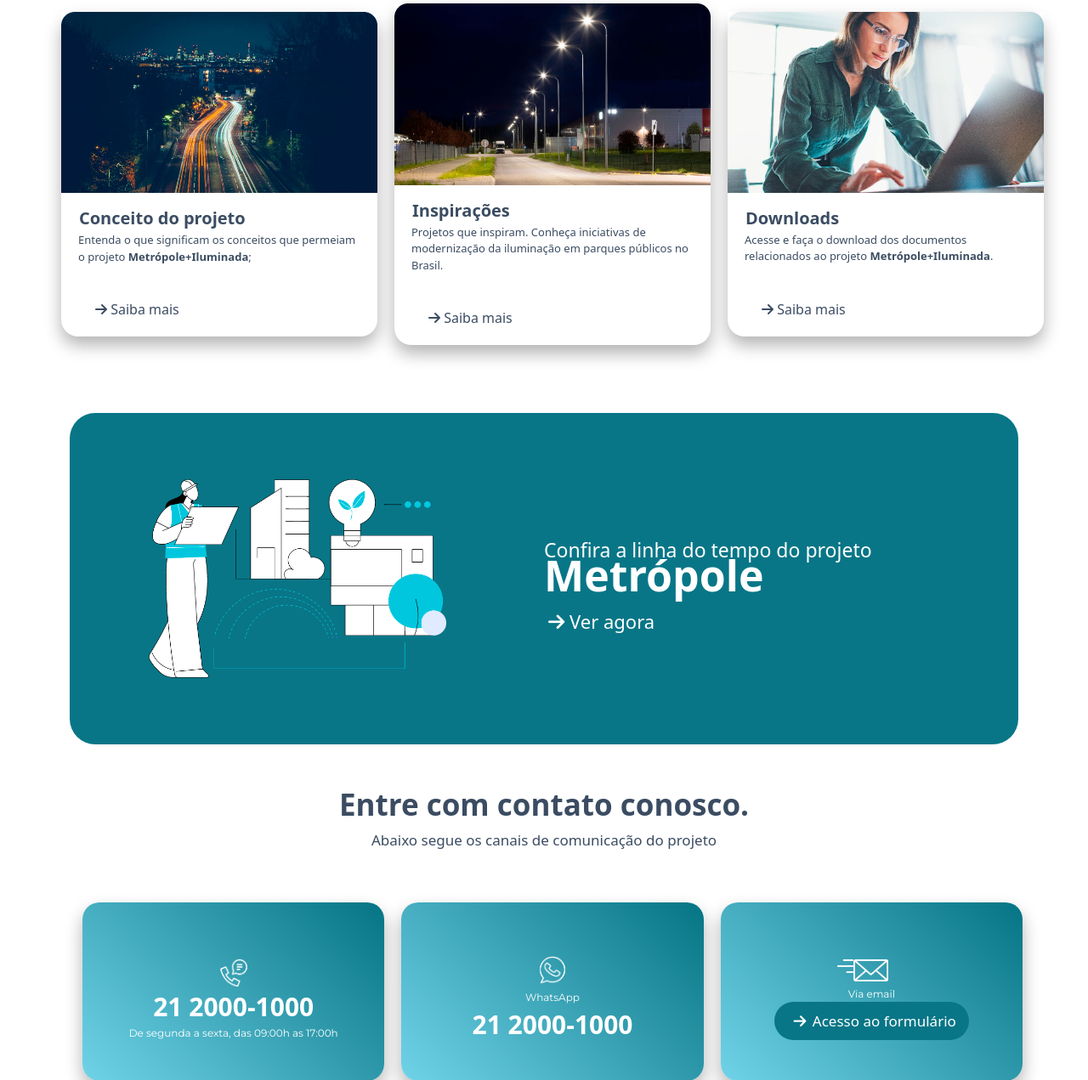
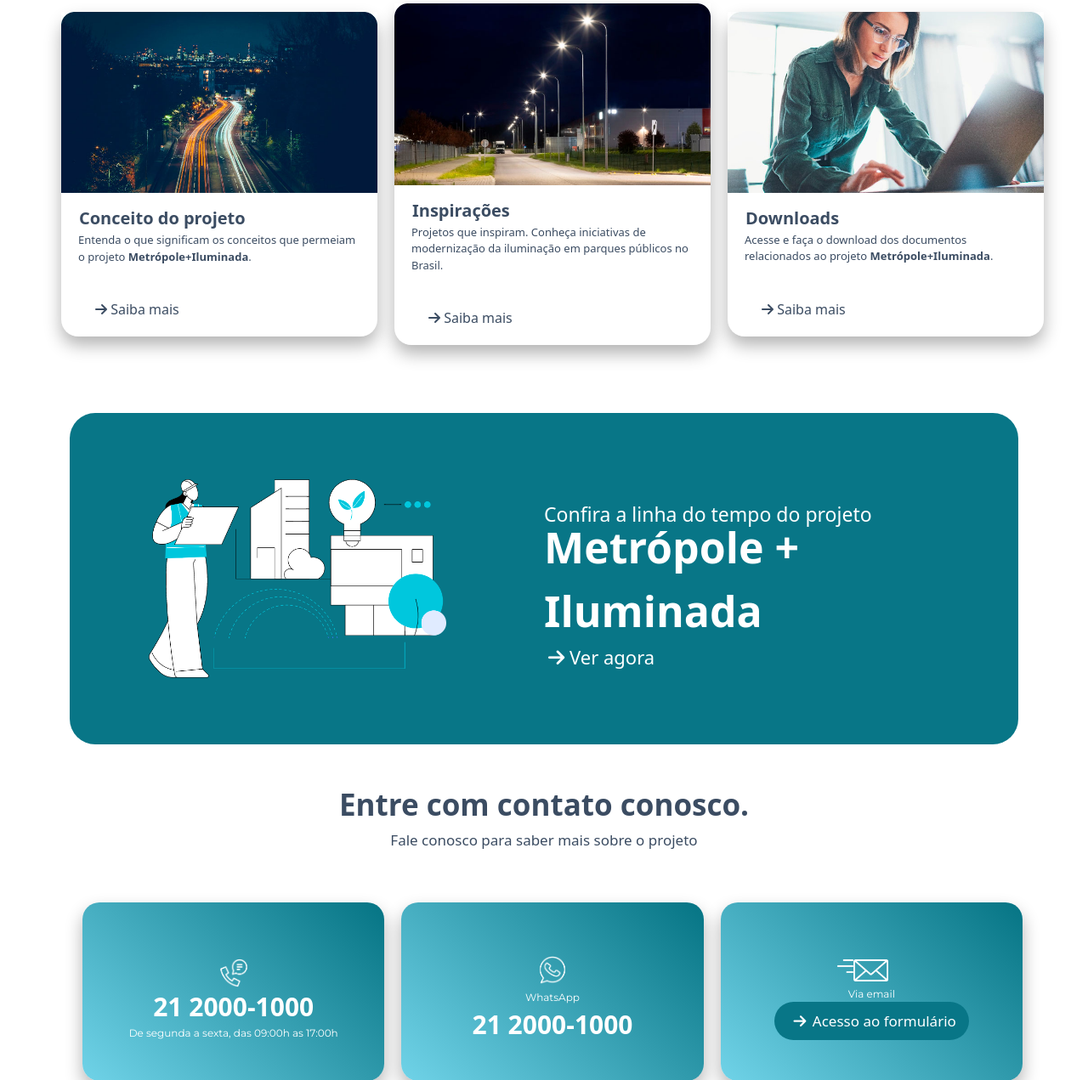
Before and after one commit to jetx1712/metropole-iluminada, a PHP site: page / in a window 1280 px wide. Shown: the part 1056-2327 px from the top of the page at 85% size. Run offline with PHP 8.4, Linux system fonts and the light colour scheme; some libraries are stand-ins or nearby versions.

Commit message:
atualizações do projeto 99.5%

```diff
--- a/assets/css/responsive.css
+++ b/assets/css/responsive.css
@@ -608,7 +608,6 @@
 
     .bloco {
         width: 100%;
-        height: 0%;
         margin-bottom: 20px;
     }
 
--- a/assets/css/style.css
+++ b/assets/css/style.css
@@ -202,9 +202,9 @@ nav {
 }
 
 #nova-energia {
-    font-size: 60px;
+    font-size: 44px;
     font-weight: 800;
-    margin-top: -30px;
+    margin-top: -20px;
     color: white;
 }
 /*search*/
--- a/contato.php
+++ b/contato.php
@@ -69,7 +69,7 @@
                                 <div class="footer-linha-vertical">
                                     <div class="footer-bloco-segundo">
                                         <h1>Ficou com dúvidas?</h1>
-                                        <p>Abaixo segue os canais de comunicação do projeto.</p>
+                                        <p>Fale conosco sobre o projeto.</p>
                                     </div>
                                     <div class="blocos-footer-contato">
                                         <div class="bloco-interno-footer">
--- a/downloads.php
+++ b/downloads.php
@@ -50,9 +50,9 @@
                 </div>
                 <div class="col-md-10 botao-2-download">
                     <div class="elemento-workshop">
-                        <label>Plano de gerenciamento de projeto - lote1</label>
+                        <label>Plano de gerenciamento de projeto - METRÓPOLE + ILUMINADA</label>
                     </div>
-                    <a href="assets/documents/plano-de-gerenciamento-projeto-lote-1.pdf" target="_blank"><div class="elemento-baixar">
+                    <a href="assets/documents/INDUCTA-Plano-de-Gerencimento-do-Projeto-IRM-IP_METRÓPOLE-+-ILUMINADA.pdf" target="_blank"><div class="elemento-baixar">
                         <label>Baixar</label>
                     </div></a>
                 </div>
--- a/index.php
+++ b/index.php
@@ -38,7 +38,7 @@
                     <div class="bloco">
                         <img src="assets/images/Foto_Conceito.jpg" />
                         <label class="titulo-bloco">Conceito do projeto</label>
-                        <p class="paragrafo-bloco">Entenda o que significam os conceitos que permeiam o projeto <strong>Metrópole+Iluminada</strong>;</p>
+                        <p class="paragrafo-bloco">Entenda o que significam os conceitos que permeiam o projeto <strong>Metrópole+Iluminada</strong>.</p>
                         <a class="saiba-mais" href="conceito.php"><i class="fa-solid fa-arrow-right"></i> Saiba mais</a>
 
                     </div>
@@ -73,7 +73,7 @@
                     <div class="col-md-5 boneco">
                         <div>
                             <h2>Confira a linha do tempo do projeto</h2>
-                            <label id="nova-energia">Metrópole</label><br>
+                            <label id="nova-energia">Metrópole + Iluminada</label><br>
                             <a class="saiba-mais" href="linha-tempo.php"><i class="fa-solid fa-arrow-right"></i> Ver
                                 agora</a>
                         </div>
@@ -85,7 +85,7 @@
     <section id="contato">
         <div class="container">
             <h1>Entre com contato conosco.</h1>
-            <p style="margin-bottom: 50px">Abaixo segue os canais de comunicação do projeto</p>
+            <p style="margin-bottom: 50px">Fale conosco para saber mais sobre o projeto</p>
             <div class="alinha-blocos">
                 <div class="col-md-12 blocos">
                     <div class="col-md-4 blocos">
--- a/inspiracoes.php
+++ b/inspiracoes.php
@@ -71,7 +71,7 @@
                     <img src="assets/images/logo-rodape.png" />
                 </div>
                 <div>
-                    <label>Nova Energia - 2024 | Todos os direitos reservados.<label>
+                    <label>Metrópole +Iluminada - 2024 | Todos os direitos reservados.<label>
                 </div>
             </div>
         </div>
```
Also changed, not shown: conceito.php (+6 -6 lines), projeto.php (+5 -5 lines), 1 other file.
